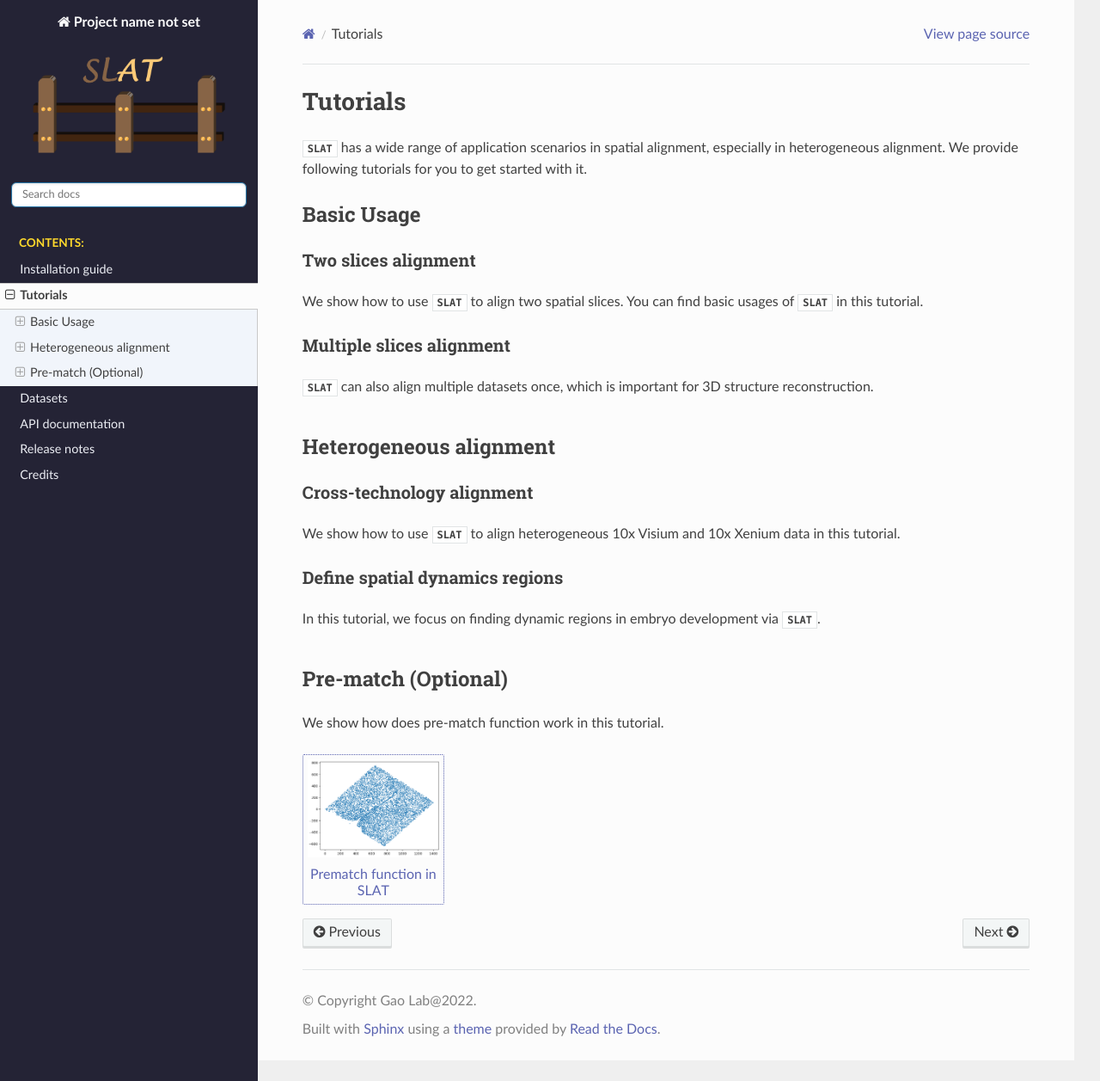
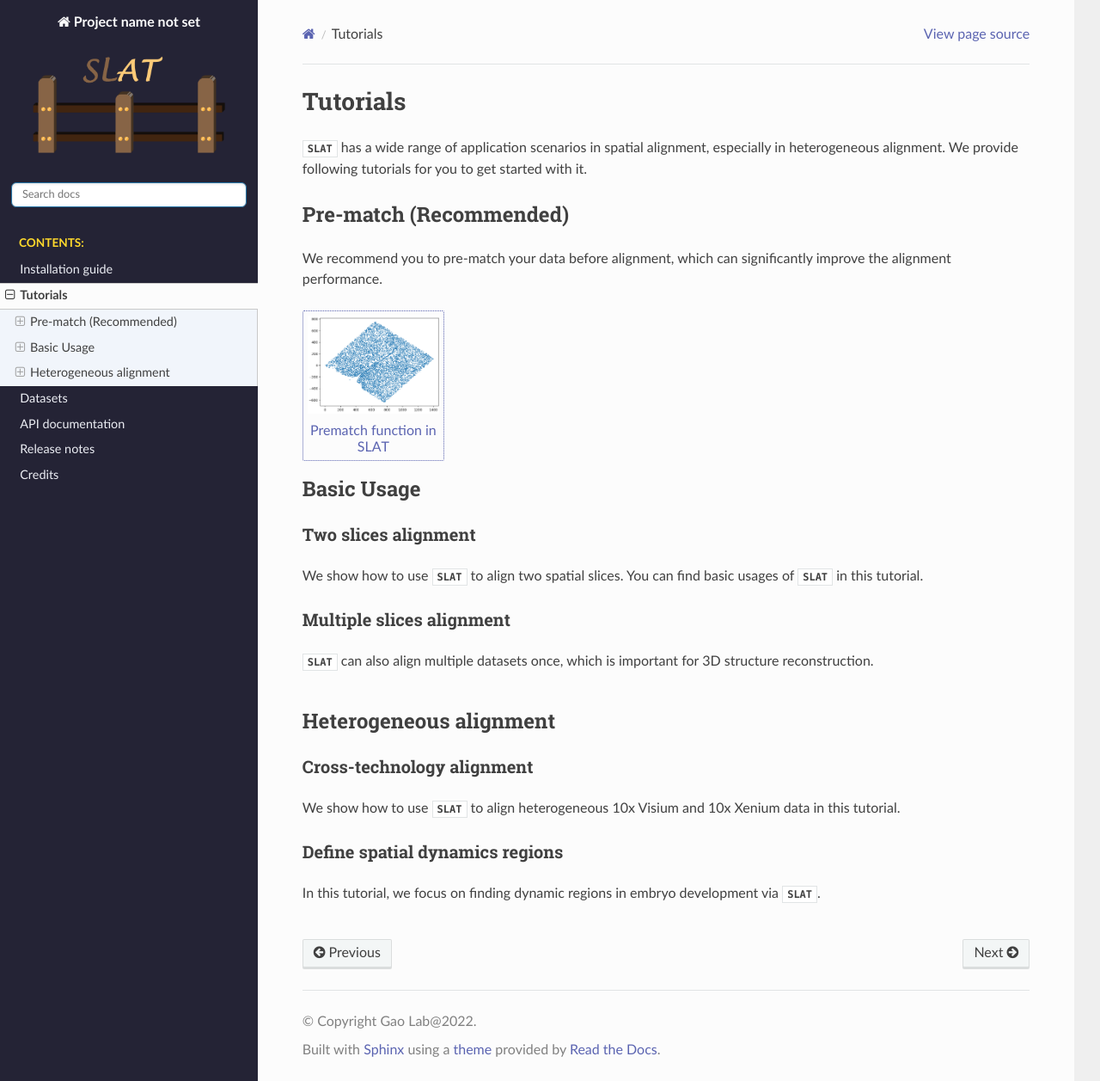
Before and after one commit to gao-lab/SLAT, a Sphinx documentation site: the page built from docs/tutorials.md, in a window 1280 px wide and 1257 px high. Shown: the whole window at 86% size. Built offline with Sphinx 7.4.7 and the Read the Docs theme 2.0.0, drawn with Linux system fonts in a browser that asks for light colours; pages that are not in the unit, such as notebooks, are missing from menus; comment, search, counter and statistics services are not loaded.

Commit message:
:memo: Update docs

````diff
--- a/docs/tutorials.md
+++ b/docs/tutorials.md
@@ -1,6 +1,14 @@
 # Tutorials
 
 ``SLAT`` has a wide range of application scenarios in spatial alignment, especially in heterogeneous alignment. We provide following tutorials for you to get started with it.
+
+## Pre-match (Recommended)
+We recommend you to pre-match your data before alignment, which can significantly improve the alignment performance.
+
+```{eval-rst}
+.. nbgallery::
+    tutorials/pre_match.ipynb
+```
 
 ## Basic Usage
 
@@ -30,11 +38,3 @@ In this tutorial, we focus on finding dynamic regions in embryo development via
     tutorials/cross_technology.ipynb
     tutorials/times_series.ipynb
 ```
-
-## Pre-match (Optional)
-We show how does pre-match function work in this tutorial.
-
-```{eval-rst}
-.. nbgallery::
-    tutorials/pre_match.ipynb
-```
--- a/pyproject.toml
+++ b/pyproject.toml
@@ -5,7 +5,7 @@ build-backend = "poetry.core.masonry.api"
 [tool.poetry]
 name = "scSLAT"
 packages = [{include = "scSLAT"}]
-version = "0.2.1"
+version = "0.2.2"
 description = "A graph deep learning based tool to align single cell spatial omics data"
 readme = "README.md"
 license = "MIT"
````
Also changed, not shown: README.md (+14 -8 lines), 2 other files.
